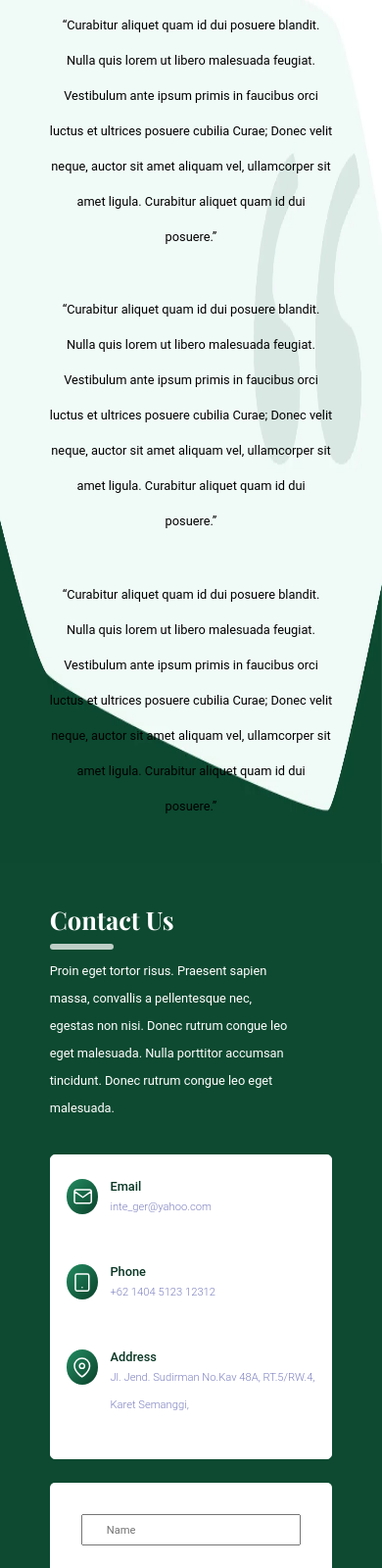
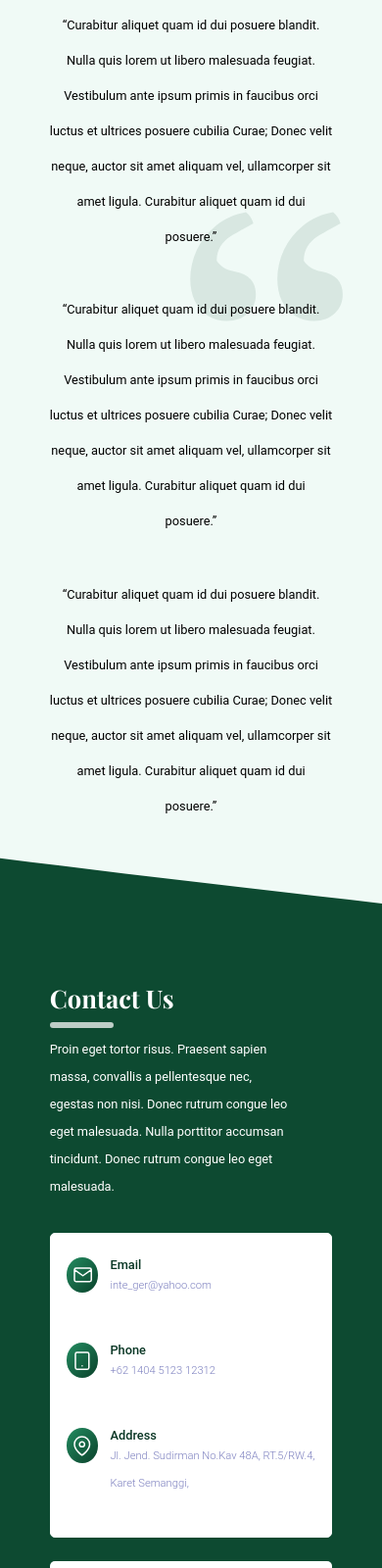
Before and after one commit to Phoenix1604/subhajitbera-html-css-test, a plain HTML site: page index.html in a window 390 px wide. Shown: the part 3958-5558 px from the top of the page at 98% size. Drawn offline with nearby package versions, Linux system fonts and the light colour scheme.

Commit message:
footer section tablet layout fixed

```diff
--- a/media-query.css
+++ b/media-query.css
@@ -140,7 +140,7 @@
 @media only screen and (max-width: 768px){
     .review-section {
         padding-top: 5rem;
-        padding-bottom: 5rem;
+        padding-bottom: 15rem;
     }
 }
 @media only screen and (max-width: 768px) {
@@ -156,8 +156,11 @@
 
 /* || footer */
 @media only screen and (max-width: 768px){
+    footer {
+        margin-top: -20rem;
+    }
     .two-column {
-        padding-top: 5rem;
+        padding-top: 25rem;
         padding-bottom: 5rem;
     }
 }
--- a/style.css
+++ b/style.css
@@ -282,12 +282,16 @@ nav box-icon {
 /* || Review Section */
 .review-section {
     text-align: center;
-    padding: 10rem 13vw;
-    background-image: url('./images/review-bg.webp');
+    padding-top: 18rem;;
+    padding-bottom: calc(18rem + 15rem);
+    padding-left: 13vw;
+    padding-right: 13vw;
+    background-image: url('./icons/Vector\ 26.svg'), url('./icons/“.svg');
     background-repeat: no-repeat;
-    background-size: 100% 100%;
-    background-position: center;
+    background-size: cover, 40% 40%;
+    background-position: center, right 5rem top 20rem;
     position: relative;
+    background-blend-mode: multiply;
 }
 
 .reviews {
@@ -316,11 +320,15 @@ nav box-icon {
 /* || Footer Section */
 
 footer {
+    margin-top: -42rem;
     background-color: #0D4A31;
 }
 
 .two-column {
-    padding: 15rem 13vw;
+    padding-top: calc(15rem + 40rem);
+    padding-bottom: 15rem;
+    padding-left: 13vw;
+    padding-right: 13vw;
     display: flex;
     justify-content: space-between;
 }
@@ -377,9 +385,11 @@ footer {
 
 .contact-form form {
     display: flex;
+    height: 100%;
+    justify-content: center;
     flex-direction: column;
     padding: 4rem;
-    gap: 4rem;
+    gap: 3rem;
     background-color: #FFFFFF;
     border-radius: 5px;
 }
@@ -397,6 +407,7 @@ input {
 textarea{
     font-size: 1.5rem;
     padding-left: 1rem;
+    flex-grow: 1;
 }
 
 ::placeholder{
```
Also changed, not shown: icons/Vector 26.svg (added), icons/“.svg (added), 2 other files.
